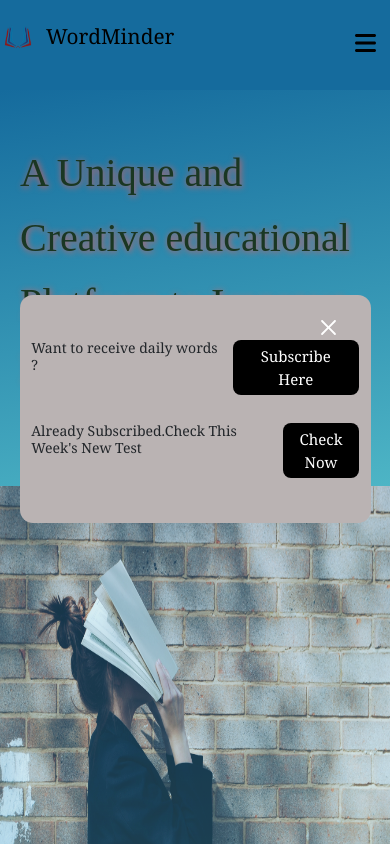
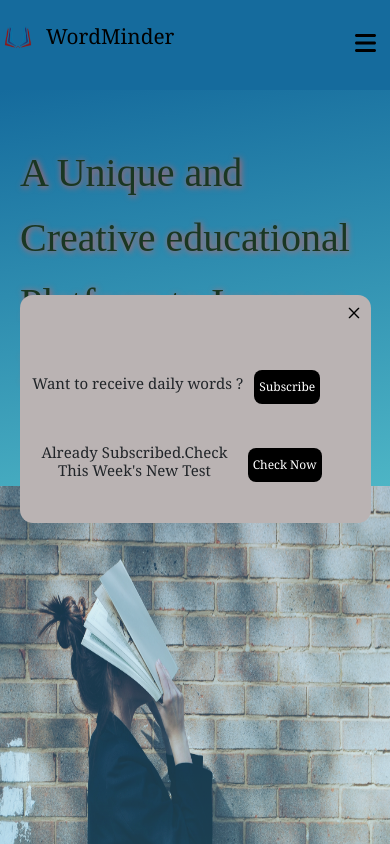
Before and after one commit to vk-0-7/word_minder, a React (Create React App) app: page / in a window 390 px wide. Shown: the top 844 px of the page. Built offline with nearby package versions, Linux system fonts and the light colour scheme; no server answers.

Commit message:
resolved some responsive issues

```diff
--- a/src/Components/Home.css
+++ b/src/Components/Home.css
@@ -80,7 +80,7 @@ background-image: linear-gradient(45deg, #2a7b4f 0%, #797629 100%);
 }
 .subscribe{
     z-index: 100;
-    background-color: rgb(186, 179, 179);
+    background-color: rgb(216, 210, 210);
     position: fixed;
     top: 35vh;
     left: 30vw;
@@ -94,21 +94,37 @@ background-image: linear-gradient(45deg, #2a7b4f 0%, #797629 100%);
 .subscribe span{
     display: flex;
     gap: 10px;
+    /* justify-content: center; */
+    align-items: center;
 }
 .subscribe h4{
     /* border: 1px solid red; */
+    width: 80%;
     font-size: 18px;
+    text-align: center;
+}
+.subscribe a{
+    width: 20%;
 }
 .subscribe button{
     height: fit-content;
     width: fit-content;
     padding: 5px 10px;
+    /* width: 30%; */
     font-size: 15px;
     text-align: center;
     border-radius: 8px;
     border: none;
     color: white;
     background-color: rgb(0, 0, 0);
+}
+.cross_btn{
+    color: black;
+    position: absolute;
+    top: 2vh ;
+    right: 2vw;
+    font-size: 17px;
+    cursor: pointer;
 }
 
    @media(max-width:500px){
@@ -189,10 +205,26 @@ background-image: linear-gradient(45deg, #2a7b4f 0%, #797629 100%);
     justify-content: center;
 }
 
+.cross_btn{
+    color: black;
+    position: absolute;
+    top: 1vh ;
+    right: 2vw;
+    font-size: 18px;
+}
+
 .subscribe h4{
-    /* height: 50px; */
-    /* padding-top: 5px; */
-    font-size: 14px;
+    /* border: 1px solid red; */
+    width: 65%;
+    font-size: 15px;
+    text-align: center;
+}
+.subscribe a{
+    width: 35%;
+}
+.subscribe button{
+    font-size: 12px;
+    padding: 8px 5px;
 }
 
 
--- a/src/Components/Home.js
+++ b/src/Components/Home.js
@@ -68,9 +68,9 @@ const Home = ({ user }) => {
 
 
          { subscribeModal &&  <div className="subscribe">
-              <div ><RxCross2 className='cross' onClick={()=>setSubscribeModal(false)} /></div>
+              <div ><RxCross2 className='cross_btn' onClick={()=>setSubscribeModal(false)} /></div>
 
-              <span> <h4>Want to receive daily words ? </h4> <button onClick={() => setIsModalOpen(true)}>Subscribe Here</button></span>
+              <span> <h4>Want to receive daily words ? </h4> <button onClick={() => setIsModalOpen(true)}>Subscribe</button></span>
 
                <span><h4>Already Subscribed.Check This Week's New Test  </h4>
               <Link to='https://wordminderadmin.vercel.app'> <button >Check Now</button></Link>
```
